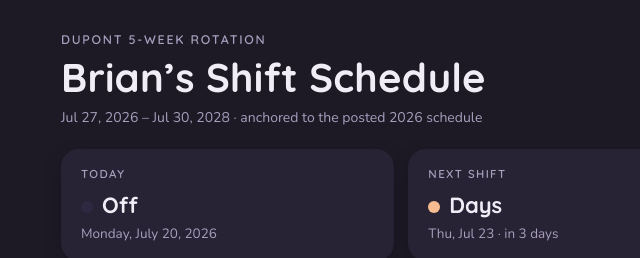
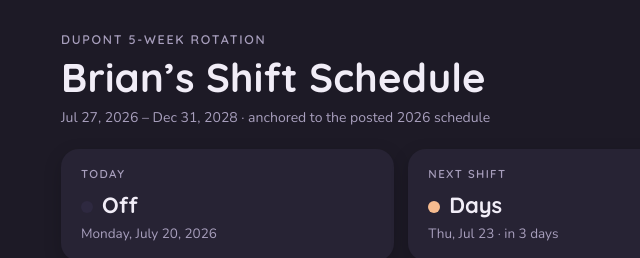
Before and after one commit to briebert/schedule, a plain HTML site: page index.html in a window 1280 px wide. Shown: the top 258 px of the page, 65-705 px from the left. Drawn offline with nearby package versions, Linux system fonts and the light colour scheme.

Commit message:
Update index.html

```diff
--- a/index.html
+++ b/index.html
@@ -290,7 +290,7 @@
   <header>
     <div class="eyebrow">DuPont 5-Week Rotation</div>
     <h1>Brian&rsquo;s Shift Schedule</h1>
-    <div class="sub">Jul 27, 2026 &ndash; Jul 30, 2028 &middot; anchored to the posted 2026 schedule</div>
+    <div class="sub">Jul 27, 2026 &ndash; Dec 31, 2028 &middot; anchored to the posted 2026 schedule</div>
 
     <div class="now" id="nowPanel">
       <div class="now-card">
```
